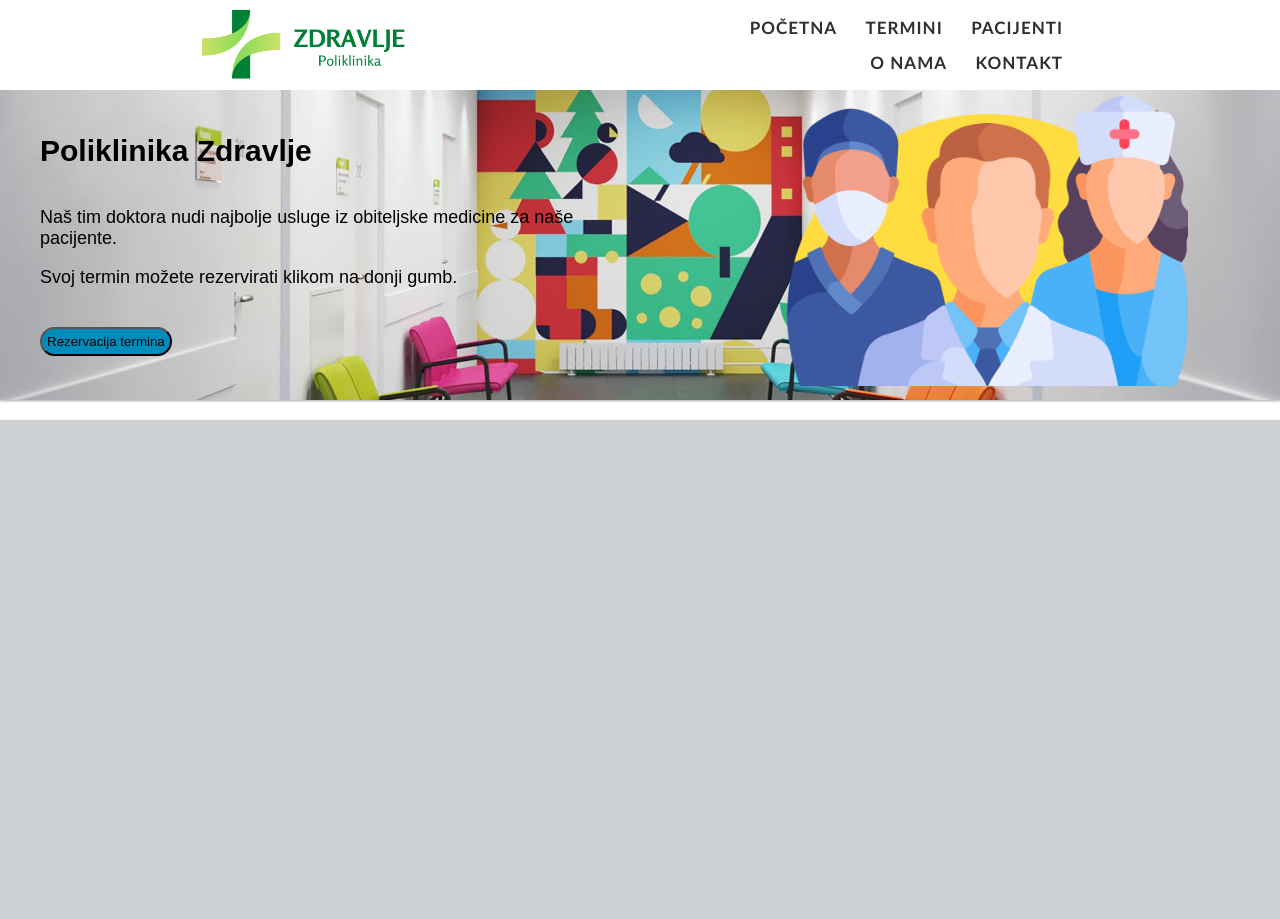
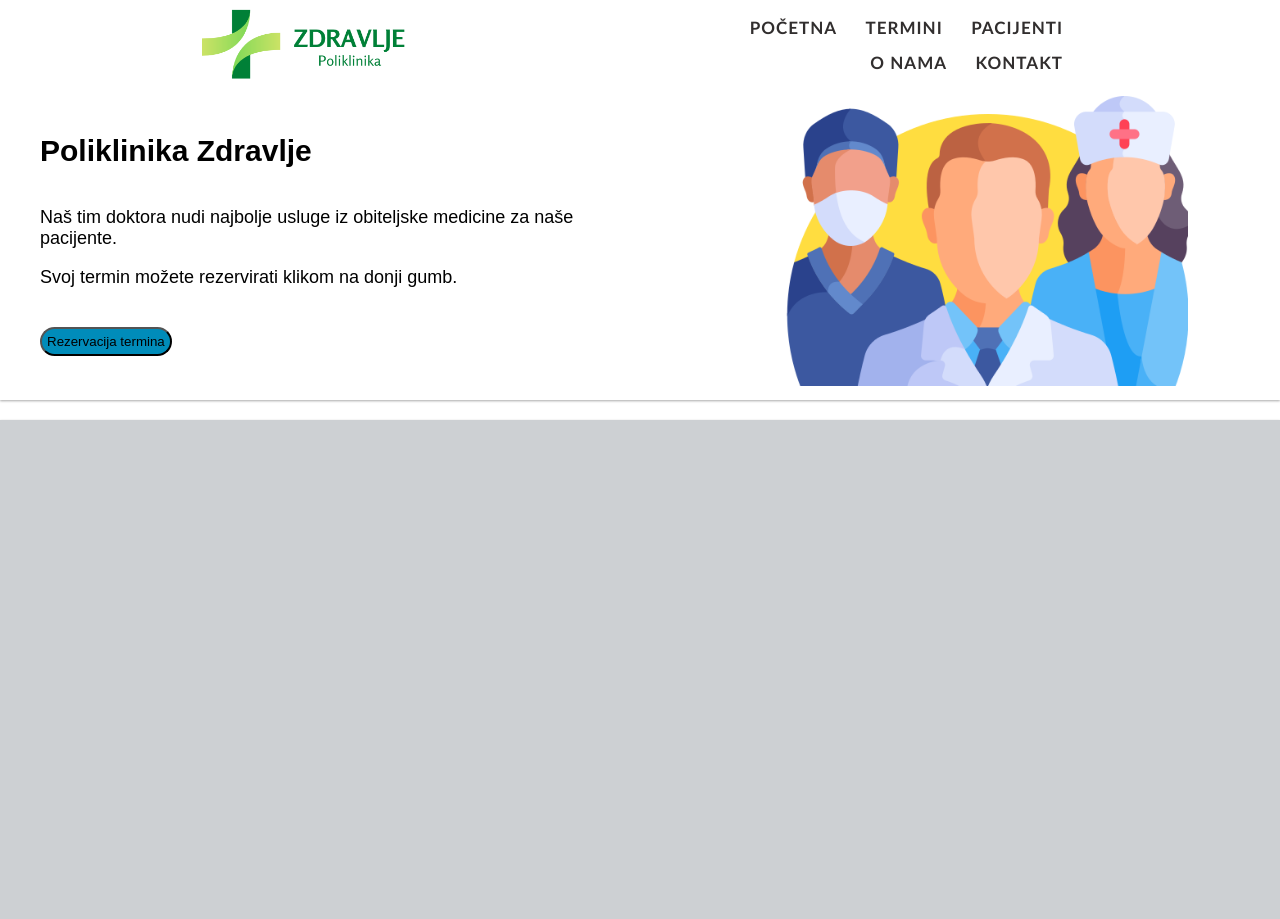
Before and after one commit to strelec00/doctor-appointments, a PHP site: page / in a window 1280 px wide. Shown: the top 919 px of the page. Run offline with PHP 8.4, Linux system fonts and the light colour scheme.

Commit message:
Update style.css

```diff
--- a/css/style.css
+++ b/css/style.css
@@ -37,6 +37,8 @@ body {
     margin: 0;
     font-size: 30px;
 }
+
+/* header */
 #header-tekst{
     font-family: Arial, Helvetica, sans-serif;
     font-size: 18px;
@@ -74,8 +76,7 @@ body {
     margin-bottom: 20px;
     box-shadow: 0 1px 3px rgba(0, 0, 0, 0.12), 0 1px 2px rgba(0, 0, 0, 0.24);
     height: 310px;
-    background: url(../slike/mainpozadina.jpg) no-repeat center center/cover;
-    display: flex;
+        display: flex;
     justify-content: center;
     align-items: center;
 }
```
